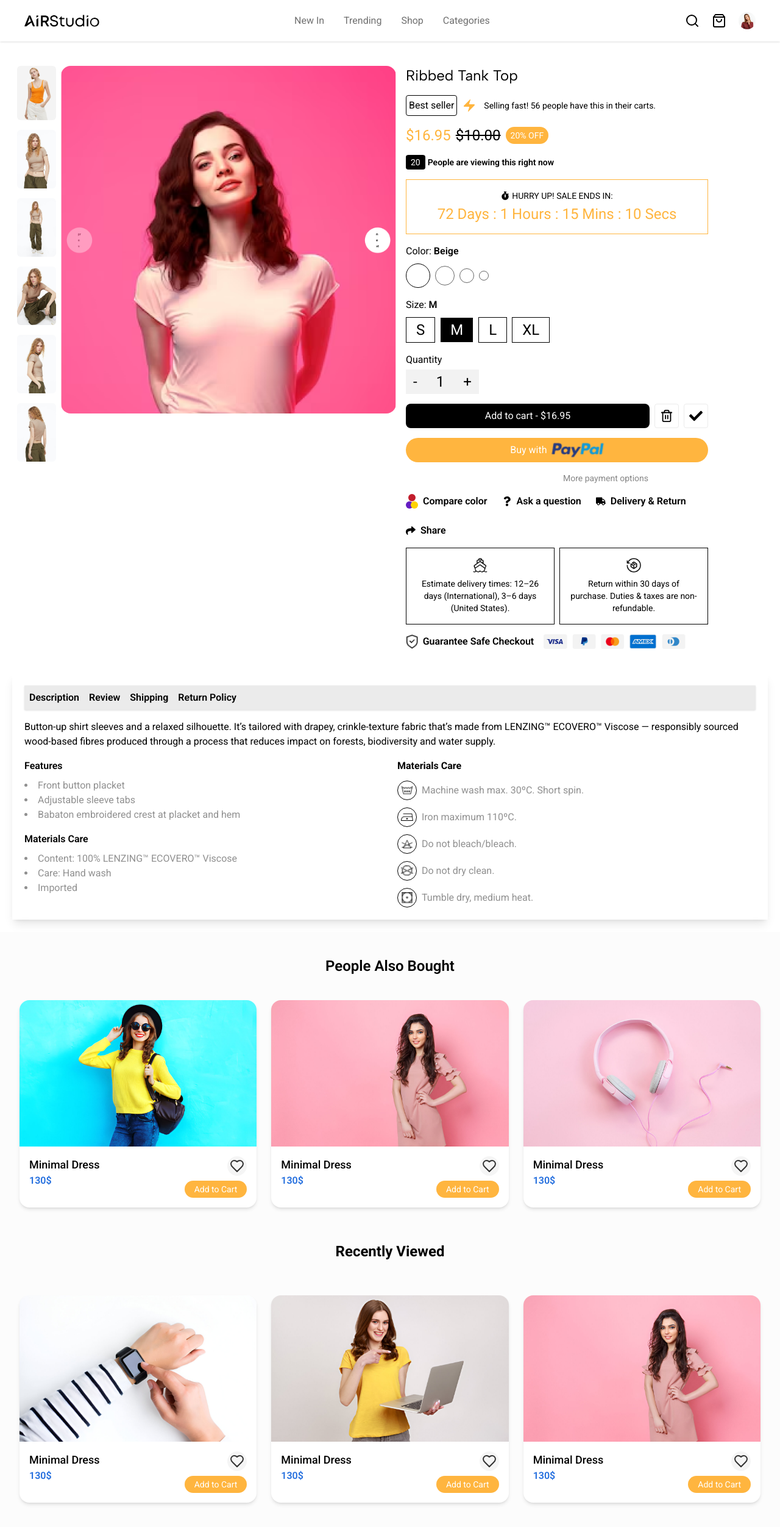
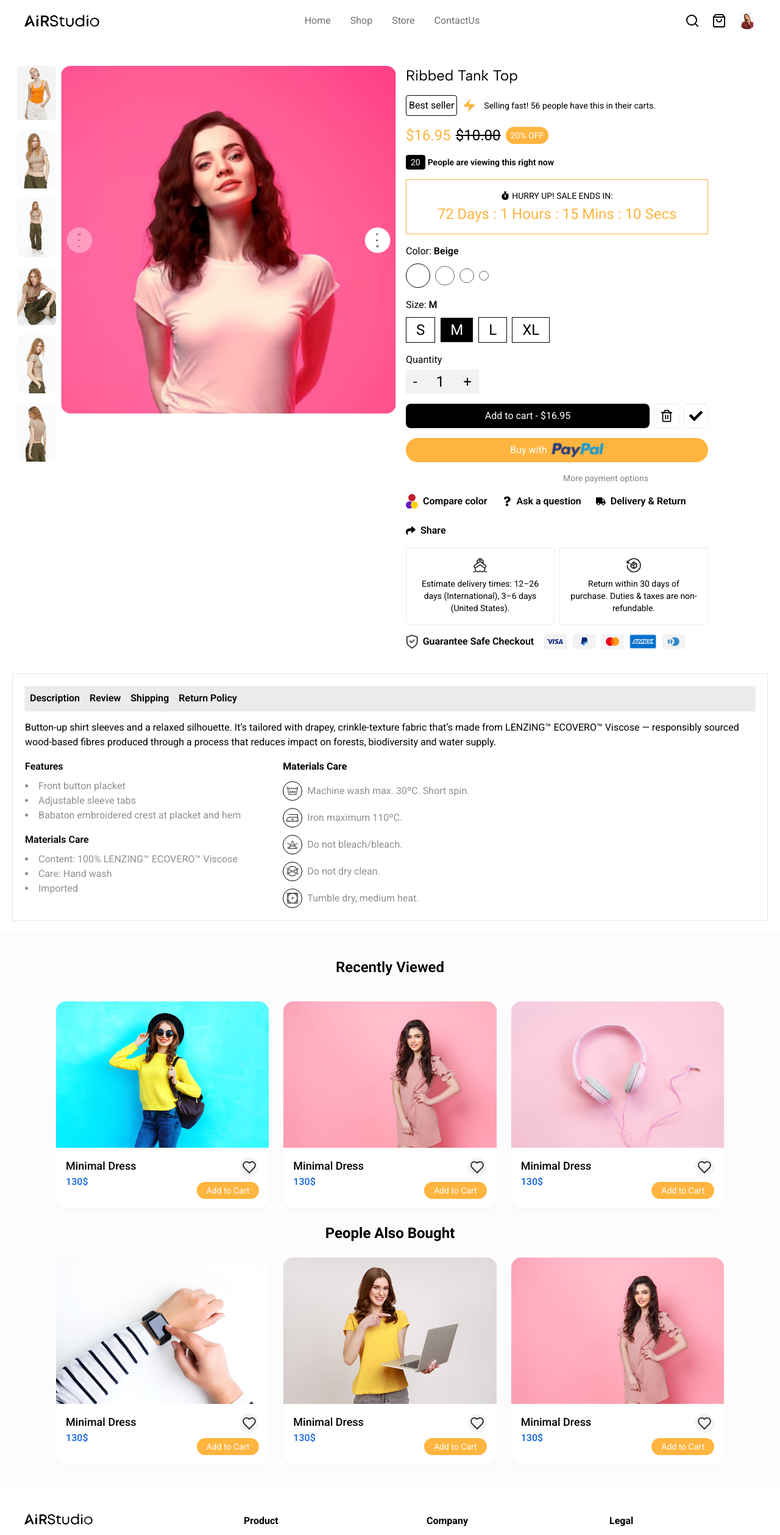
Before and after one commit to misbah2004/airstudio, a React (Vite) app: page /detail in a window 1280 px wide. Shown: the top 2517 px of the page at 61% size. Built offline with nearby package versions, Linux system fonts and the light colour scheme.

Commit message:
airstudio

```diff
--- a/src/components/Details/ProductDescriptionSection.jsx
+++ b/src/components/Details/ProductDescriptionSection.jsx
@@ -3,7 +3,7 @@ import React from "react";
 const ProductDescriptionSection = () => {
   return (
     <div className="p-5">
-      <div className=" p-5 flex flex-col shadow-lg space-y-4">
+      <div className=" p-5 flex flex-col border border-gray-200 space-y-4">
         {/* Tabs */}
         <div className="bg-[#EBEBEB] shadow-sm">
           <ul className="flex p-2  gap-4 font-semibold text-sm sm:text-base cursor-pointer">
@@ -27,7 +27,7 @@ const ProductDescriptionSection = () => {
         {/* Details and Care Section */}
         <div className="flex flex-col lg:flex-row gap-6">
           {/* Features and Material Info */}
-          <div className="w-full lg:w-1/2 space-y-4">
+          <div className="w-full lg:w-1/3 space-y-4">
             <div className="space-y-2">
               <h1 className="font-semibold">Features</h1>
               <ul className="list-disc list-inside text-[#909090] text-sm sm:text-base">
--- a/src/components/Details/ProductDetailSection.jsx
+++ b/src/components/Details/ProductDetailSection.jsx
@@ -181,14 +181,14 @@ const ProductDetailSection = () => {
           </div>
 
           <div className="flex flex-col lg:flex-row gap-2">
-            <div className="flex-1 border p-4 flex flex-col items-center text-center">
+            <div className="flex-1 border border-[#EBEBEB] p-4 flex flex-col items-center text-center">
               <img src="/assets/images/Vector2.png" alt="" className="h-6 mb-2" />
               <p className="text-sm">
                 Estimate delivery times: 12–26 days (International), 3–6 days
                 (United States).
               </p>
             </div>
-            <div className="flex-1 border p-4 flex flex-col items-center text-center">
+            <div className="flex-1 border p-4 flex flex-col border-[#EBEBEB] items-center text-center">
               <img src="/assets/images/Vector.png" alt="" className="h-6 mb-2" />
               <p className="text-sm">
                 Return within 30 days of purchase. Duties & taxes are
--- /dev/null
+++ b/src/components/Layout/Bootombar.jsx
@@ -0,0 +1,11 @@
+import React from 'react'
+
+const Bootombar = () => {
+  return (
+    <div className='w-full h-10 bg-[#FCFCFC] flex justify-center items-center'>
+        <h1 className='text-[#858585] '>© AirStudio, 2025 | All Rights Reserved.</h1>
+    </div>
+  )
+}
+
+export default Bootombar
--- a/src/components/Layout/Header.jsx
+++ b/src/components/Layout/Header.jsx
@@ -8,16 +8,16 @@ const Header = () => {
 
 const location = useLocation();
 
-const paths = ["/detail","/rejister","/order","/ordertable","/chat"];
-const isDetailPage = paths.includes(location.pathname);
-const nav1 = isDetailPage ? "New In" : "Home";
-const nav2 = isDetailPage ? "Trending" : "Shop";
-const nav3 = isDetailPage ? "Shop" : "Store";
-const nav4 = isDetailPage ? "Categories" : "ContactUs";
+// const paths = ["/detail","/rejister","/order","/ordertable","/chat"];
+// const isDetailPage = paths.includes(location.pathname);
+const nav1 = "Home"; //isDetailPage ? "New In" : "Home";
+const nav2 ="Shop"; //isDetailPage ? "Trending" : "Shop";
+const nav3 = "Store";//isDetailPage ? "Shop" : "Store";
+const nav4 = "ContactUs";//isDetailPage ? "Categories" : "ContactUs";
 
 
   return (
-    <div className="w-full shadow-sm">
+    <div className="w-full">
       <nav className="w-full flex justify-between items-center py-5 px-4 md:px-10">
         <div>
           <a href="/">
@@ -71,16 +71,16 @@ const nav4 = isDetailPage ? "Categories" : "ContactUs";
         <div className="md:hidden absolute top-[70px] left-0 w-full bg-white z-50 px-4 pb-4 shadow-md">
           <ul className="flex flex-col space-y-4 text-[#707070]">
             <Link to="/">
-              <li className="hover:text-black">Home</li>
+              <li className="hover:text-black">{nav1}</li>
             </Link>
             <Link to="/shop">
-              <li className="hover:text-black">Shop</li>
+              <li className="hover:text-black">{nav2}</li>
             </Link>
             <Link to="/store">
-              <li className="hover:text-black">Store</li>
+              <li className="hover:text-black">{nav3}</li>
             </Link>
             <Link to="/contact">
-              <li className="hover:text-black">Contact Us</li>
+              <li className="hover:text-black">{nav4}</li>
             </Link>
             <div className="flex space-x-5 mt-4">
               <Search />
--- a/src/components/Layout/Layout.jsx
+++ b/src/components/Layout/Layout.jsx
@@ -1,6 +1,7 @@
 import React from 'react'
 import Header from './Header'
 import Footer from './Footer'
+import Bootombar from './Bootombar'
 
 const Layout = ({children}) => {
   return (
@@ -8,6 +9,7 @@ const Layout = ({children}) => {
       <Header/>
       <main>{children}</main>
       <Footer/>
+      <Bootombar/>
     </div>
   )
 }
--- a/src/components/home/ShopHeroSection.jsx
+++ b/src/components/home/ShopHeroSection.jsx
@@ -14,12 +14,12 @@ const ShopHeroSection = ({heading}) => {
     <>
       <div className='h-[450px] p-1 flex justify-center'>
         <div className='w-xs '>
-          <img src="/assets/images/bannerheadphone.jpeg" alt="" className='h-15 rounded-[40%] mt-20 float-end object-cover ' />
+          <img src="/assets/images/bannerheadphone.jpeg" alt="" className='h-15 w-15 rounded-[100%] mt-20 float-end object-cover ' />
           <img src="/assets/images/shopheroimg.png" alt="" className='' />
         </div>
-        <div className='w-2xl flex flex-col justify-center items-center'>
+        <div className='w-2xl mt-[15%] flex flex-col justify-center items-center'>
           <h1 className='text-[#FFB53F] text-5xl font-semibold'>{heading }</h1>
-          <p className='text-center text-[#858585] text-[18px]'>Lorem Ipsum is simply dummy text of the printing and typesetting industry. Lorem Ipsum has been the industry's standard dummy text ever since the 1500s,
+          <p className='text-center text-[#858585] text-[20px]'>Lorem Ipsum is simply dummy text of the printing and typesetting <br /> industry. Lorem Ipsum has been the industry's standard dummy text ever <br /> since the 1500s,
           </p>
         </div>
         <div className='w-xs'>
--- a/src/components/products/ProductsSection.jsx
+++ b/src/components/products/ProductsSection.jsx
@@ -33,19 +33,19 @@ const ProductsSection = ({
         <div className="w-full text-center text-2xl font-semibold">
           {tophead}
         </div>
-        {/* Products Grid */}
-        <div className="mt-10 grid grid-cols-1 sm:grid-cols-2 md:grid-cols-3 gap-6">
+
+        <div className="mt-10 grid grid-cols-1 sm:grid-cols-2 lg:px-15 px-0 md:grid-cols-3 gap-6">
           {data.map((item, index) => (
             <React.Fragment key={index}>
               {index === 3 && (
                 <div className="col-span-full">
-                  <h2 className="text-2xl font-bold text-center my-8">
+                  <h2 className="text-2xl font-bold text-center">
                   {midhead}
                   </h2>
                 </div>
               )}
               <Link to="/detail" className="w-full">
-                <div className="w-full rounded-2xl overflow-hidden bg-white shadow-md hover:shadow-lg transition">
+                <div className="w-full rounded-2xl overflow-hidden bg-white  shadow-xs transition">
                   <img
                     src={item.img}
                     alt={item.name}
--- a/src/pages/ProductDetailsPage.jsx
+++ b/src/pages/ProductDetailsPage.jsx
@@ -4,13 +4,14 @@ import ProductDescriptionSection from '../components/Details/ProductDescriptionS
 import ProductsSection from '../components/products/ProductsSection'
 
 const ProductDetailsPage = () => {
-  const tophead = "People Also Bought";
-  const midhead = "Recently Viewed";
+  // const tophead = ;
+  // const midhead = ;
+
   return (
     <div>
       <ProductDetailSection/>
       <ProductDescriptionSection/>
-      <ProductsSection tophead={tophead} midhead={midhead}/>
+      <ProductsSection  tophead={"Recently Viewed"} midhead={"People Also Bought"}/>
     </div>
   )
 }
--- a/src/pages/StorePage.jsx
+++ b/src/pages/StorePage.jsx
@@ -8,7 +8,7 @@ const StorePage = () => {
   return (
     <>
       <ShopHeroSection heading={"Store"} />
-      <div className="w-full grid grid-cols-3  justify-center items-center p-5 gap-2">
+      <div className="w-full grid grid-cols-1 lg:grid-cols-3 justify-center items-center p-5 gap-2">
         <StoreCardsSection />
         <StoreCardsSection />
         <StoreCardsSection />
```
Also changed, not shown: src/components/contact/ContactUsSection.jsx (+6 -6 lines), src/components/home/HomeHeroSection.jsx (+12 -12 lines), public/assets/images/Vector789.png (added).
